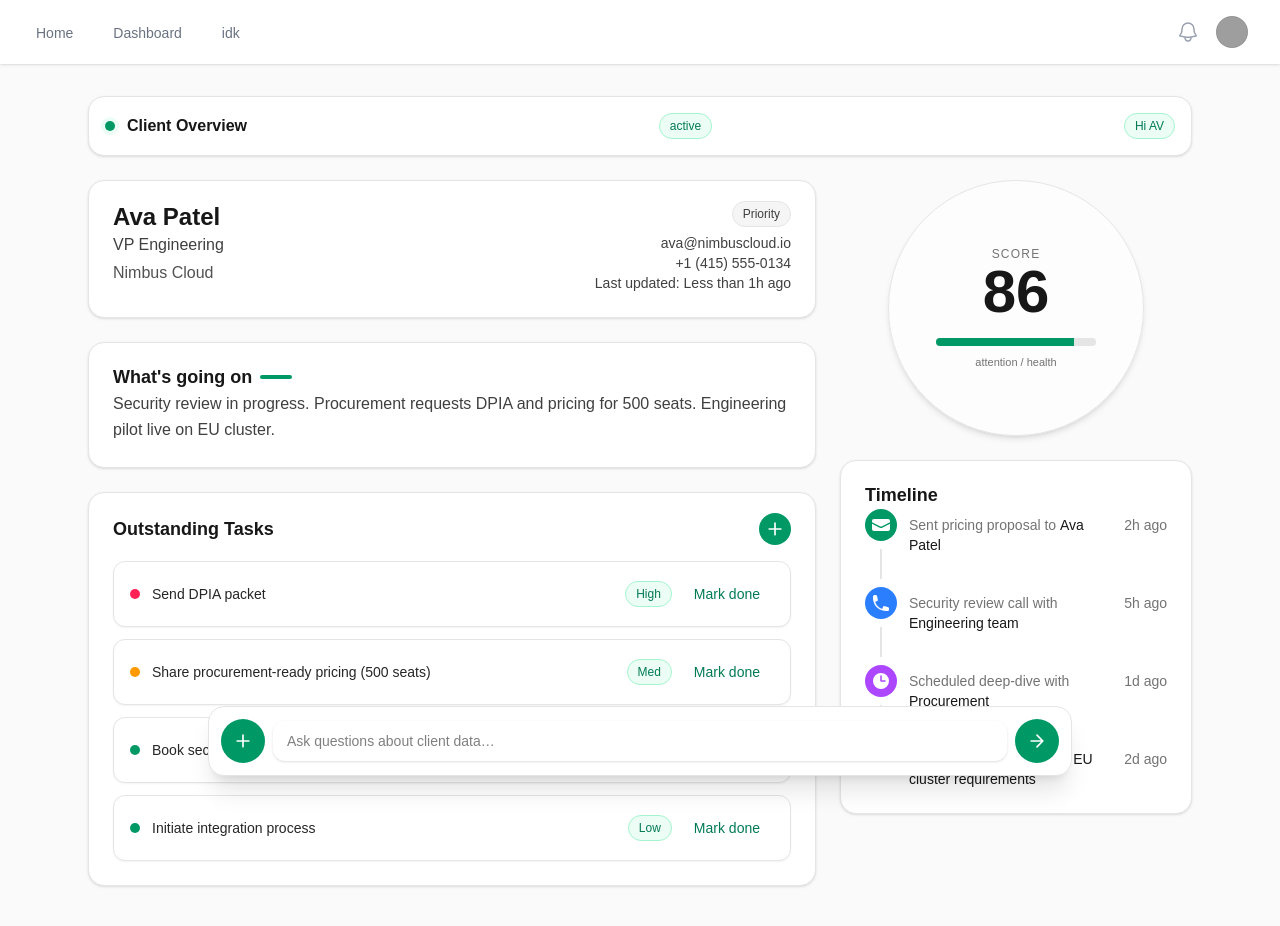
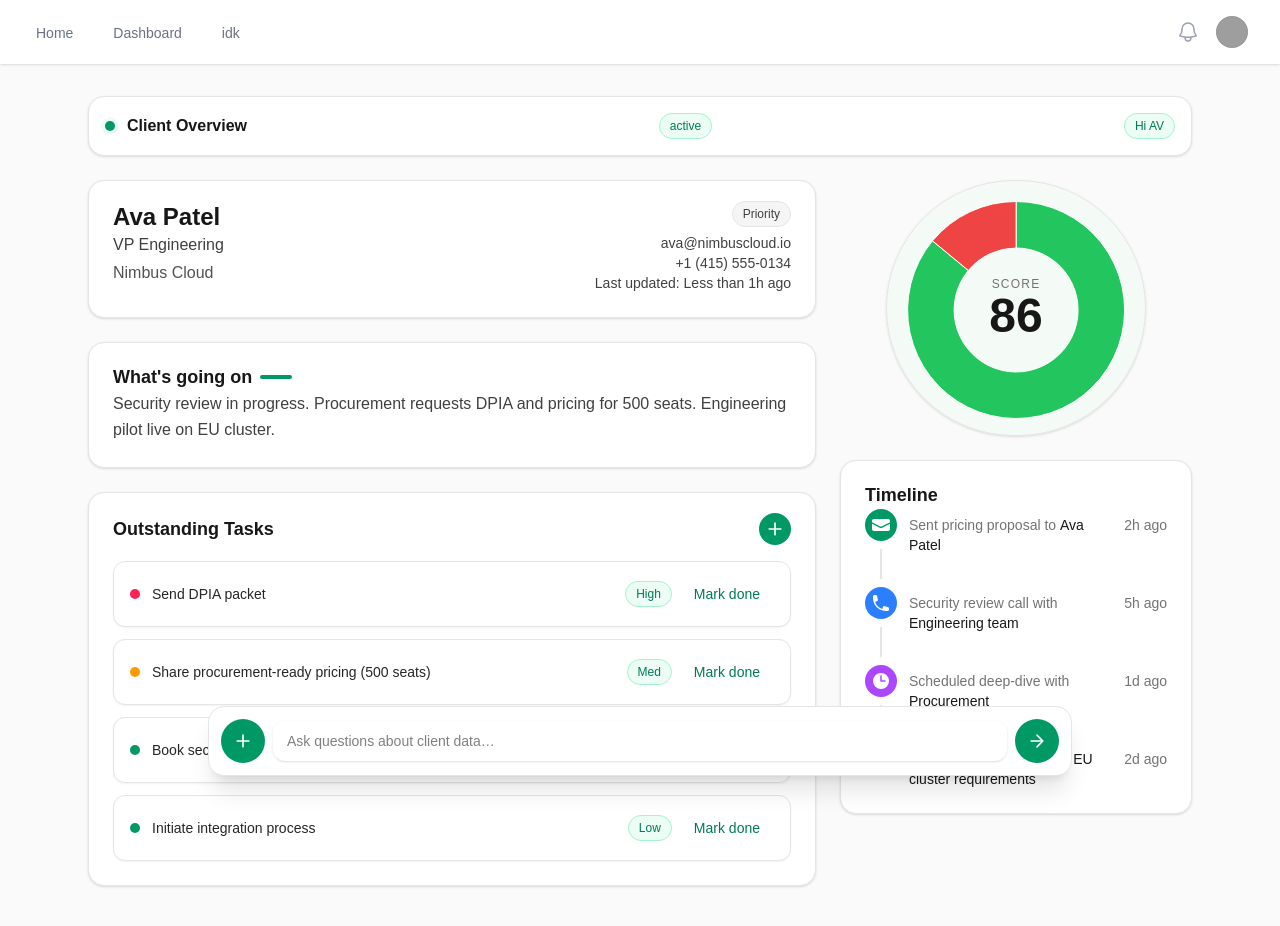
Before and after one commit to Ayyhab/the_builders, a Next.js app: page /client/1 in a window 1280 px wide. Shown: the top 926 px of the page. Built offline with nearby package versions, Linux system fonts and the light colour scheme; grey boxes are pictures that could not be loaded.

Commit message:
added pie chart saving progress before further tinkering

```diff
--- a/components/client-dashboard/clientPage.jsx
+++ b/components/client-dashboard/clientPage.jsx
@@ -12,8 +12,8 @@ import CardHeader from "./cardHeader";
 import { CardTitle } from "./cardTitle";
 import Button from "./Button";
 import CardContent from "./cardContent";
-import Progress from "./progress";
 import { data } from "../../dummyData/data";
+import HalfPieChart from "./halfPieChart";
 
 // Timeline event types with icons
 const timelineTypes = {
@@ -476,20 +476,9 @@ export default function ClientPage({ client }) {
 
           <aside className="order-first lg:order-none lg:col-span-1 space-y-6">
             <div className="flex justify-center">
-              <div className="mx-auto relative w-64 h-64 rounded-full bg-white/50 border border-neutral-200 shadow-md backdrop-blur">
-                <div className="absolute inset-0 flex flex-col items-center justify-center">
-                  <div className="text-xs uppercase tracking-widest text-neutral-500">
-                    Score
-                  </div>
-                  <div className="text-6xl font-bold text-neutral-900">
-                    {client.score}
-                  </div>
-                  <div className="w-40 mt-4">
-                    <Progress value={client.score} />
-                  </div>
-                  <div className="text-[11px] mt-2 text-neutral-500">
-                    attention / health
-                  </div>
+              <div className="mx-auto relative w-65 h-64 rounded-full bg-green-100/20 border border-neutral-200 shadow-sm bg-opacity-50">
+                <div className="h-[350px] w-[350px]">
+                  <HalfPieChart score={client.score} />
                 </div>
               </div>
             </div>
--- /dev/null
+++ b/components/client-dashboard/halfPieChart.jsx
@@ -0,0 +1,51 @@
+"use client";
+import { PieChart, Pie, Cell, ResponsiveContainer } from "recharts";
+
+const data = [
+  { name: "Positive", value: 1048 },
+  { name: "Negative", value: 735 },
+];
+
+const COLORS = ["#22c55e", "#ef4444"];
+
+export default function CleanPieChart({ score = 50 }) {
+  const data = [
+    { name: "Score", value: score },
+    { name: "Remaining", value: 100 - score },
+  ];
+  return (
+    <div className="w-full h-80">
+      <ResponsiveContainer width="100%" height="100%">
+        <PieChart>
+          <Pie
+            data={data}
+            dataKey="value"
+            cx="36.5%"
+            cy="40%"
+            startAngle={90}
+            endAngle={-270}
+            innerRadius="40%"
+            outerRadius="70%"
+            paddingAngle={0}
+            labelLine={false}
+            label={false}
+            isAnimationActive={false}
+          >
+            {data.map((entry, index) => (
+              <Cell
+                key={`cell-${index}`}
+                fill={COLORS[index % COLORS.length]}
+              />
+            ))}
+          </Pie>
+        </PieChart>
+      </ResponsiveContainer>
+      <div className="absolute inset-0 flex flex-col items-center justify-center">
+        <div className="text-xs uppercase tracking-widest text-neutral-500">
+          Score
+        </div>{" "}
+        <div className="text-5xl font-bold text-neutral-900">{score}</div>
+      </div>
+    </div>
+  );
+}
--- a/components/client-dashboard/progress.jsx
+++ /dev/null
@@ -1,12 +0,0 @@
-export default function Progress({ value = 0, className = "" }) {
-  return (
-    <div
-      className={`h-2 w-full overflow-hidden rounded-full bg-neutral-200 ${className}`}
-    >
-      <div
-        className="h-full bg-emerald-600"
-        style={{ width: `${Math.min(100, Math.max(0, value))}%` }}
-      />
-    </div>
-  );
-}
--- a/package.json
+++ b/package.json
@@ -14,7 +14,8 @@
     "jsx": "^0.9.89",
     "next": "16.0.1",
     "react": "19.2.0",
-    "react-dom": "19.2.0"
+    "react-dom": "19.2.0",
+    "recharts": "^3.3.0"
   },
   "devDependencies": {
     "@tailwindcss/postcss": "^4",
```
Also changed, not shown: 1 other file (tests, documents, lock files or other folders).
